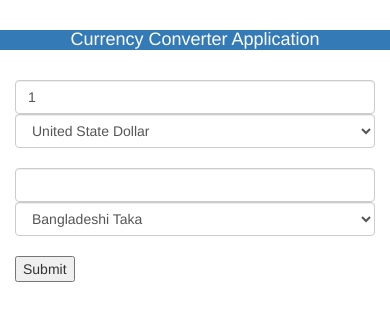
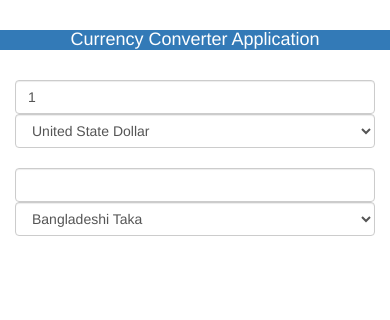
Before and after one commit to Alam1678/currency-converter, a plain HTML site: page index.htm in a window 390 px wide. Drawn offline with nearby package versions, Linux system fonts and the light colour scheme; no server answers.

Commit message:
Update index.htm

```diff
--- a/index.htm
+++ b/index.htm
@@ -1,7 +1,7 @@
 <!DOCTYPE html>
 <html lang="en">
 <head>
-  <title>Bootstrap Example</title>
+  <title>Currency Converter</title>
   <meta charset="utf-8">
   <meta name="viewport" content="width=device-width, initial-scale=1">
   <link rel="stylesheet" href="https://maxcdn.bootstrapcdn.com/bootstrap/3.4.1/css/bootstrap.min.css">
@@ -68,12 +68,7 @@
     <div class="row mb-5">
 
 
-    <div class="form-group">
-      <div class="col-sm-offset-2 col-sm-10">
-        <input type="submit" value="Submit"/>
-        <!-- <button type="submit" class="btn btn-default">Submit</button> -->
-      </div>
-    </div>
+
 </div>
 </form>
 </div>
```
